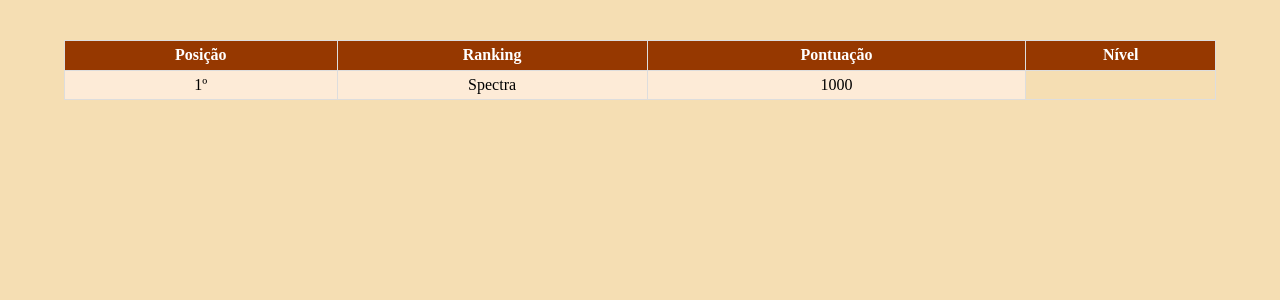
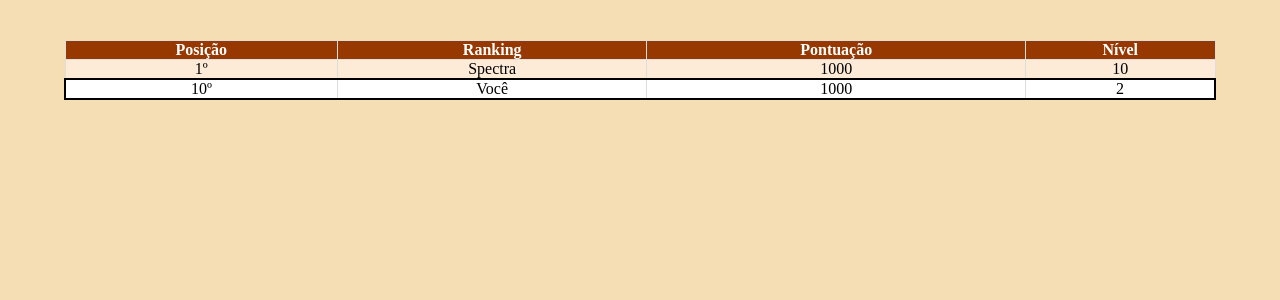
Before and after one commit to 231396/Rolling-Tetris-Web, a PHP site: page /html/ranking.html in a window 1280 px wide. Shown: the part 96-396 px from the top of the page. Run offline with PHP 8.4, Linux system fonts and the light colour scheme.

Commit message:
Login Fix, Raking Fix

```diff
--- a/src/css/style-ranking.css
+++ b/src/css/style-ranking.css
@@ -40,6 +40,10 @@ tr:nth-child(odd) {
 	background-color: #fff;
 }
 
+tfoot{
+    border: 2px solid black;
+}
+
 header {
     margin: 5vh 0;
 }
--- a/src/html/login.html
+++ b/src/html/login.html
@@ -36,7 +36,7 @@
             <div style="margin-bottom: 10%;"></div>
             <div id="btn-holder">
                 <input class="btn btn-p" type="submit" value="Logar">
-                <a href="singup.html" class="btn btn-p">Cadastrar</a>
+                <a href="signup.html" class="btn btn-p">Cadastrar</a>
             </div>
         </form>
     </div>
--- a/src/html/ranking.html
+++ b/src/html/ranking.html
@@ -26,7 +26,16 @@
                 <td>1º</td>
                 <td>Spectra</td>
                 <td>1000</td>
+                <td>10</td>
             </tr>
+            <tfoot>
+                <tr id=>
+                    <td>10º</td>
+                    <td>Você</td>
+                    <td>1000</td>
+                    <td>2</td>
+                </tr>
+            </tfoot>
         </table>
     </div>
 
```
